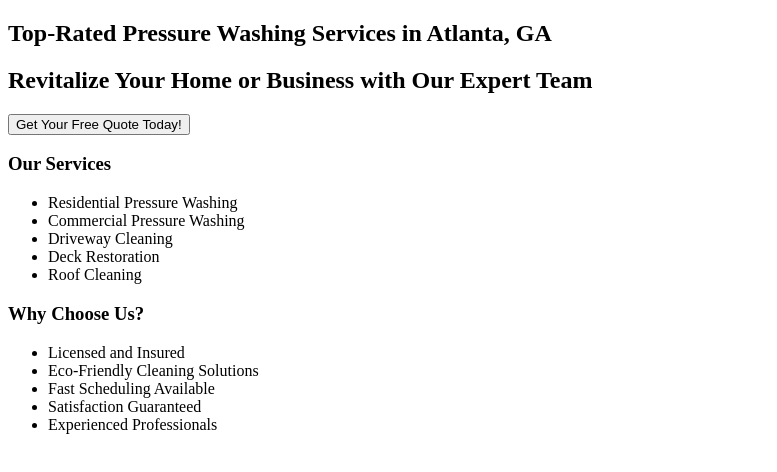
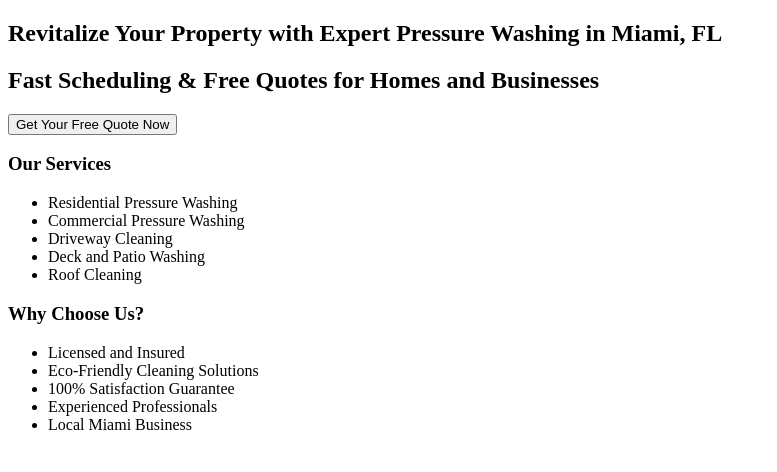
Before and after one commit to jagreen63/ai-business-builder-test-site-2, a Next.js app: page / in a window 1280 px wide. Shown: the top 472 px of the page, without its empty margins (0-777 px from the left). Built offline with nearby package versions, Linux system fonts and the light colour scheme.

Commit message:
site 24: Revitalize Your Property with Expert Pressure Washing in Mia

```diff
--- a/app/layout.tsx
+++ b/app/layout.tsx
@@ -1,7 +1,7 @@
 import React from 'react';
 export const metadata = {
-  title: 'Pressure Washing in Atlanta, GA - Free Quotes',
-  description: 'Atlanta\'s best pressure washing service. Fast scheduling & free quotes for homes and businesses.',
+  title: 'Top Pressure Washing Services in Miami, FL',
+  description: 'Get a free quote and fast scheduling for pressure washing in Miami. Perfect for homes and businesses!',
 };
 const RootLayout = ({ children }) => {
   return (
--- a/app/page.tsx
+++ b/app/page.tsx
@@ -3,9 +3,9 @@ const HomePage = () => {
   return (
     <main className="flex flex-col items-center justify-center min-h-screen bg-gray-100">
       <section className="text-center mt-10">
-        <h1 className="text-4xl font-bold text-gray-800">Top-Rated Pressure Washing Services in Atlanta, GA</h1>
-        <h2 className="text-xl text-gray-600 mt-2">Revitalize Your Home or Business with Our Expert Team</h2>
-        <button className="mt-4 px-6 py-2 text-white bg-blue-600 rounded hover:bg-blue-700">Get Your Free Quote Today!</button>
+        <h1 className="text-4xl font-bold text-gray-800">Revitalize Your Property with Expert Pressure Washing in Miami, FL</h1>
+        <h2 className="text-xl text-gray-600 mt-2">Fast Scheduling & Free Quotes for Homes and Businesses</h2>
+        <button className="mt-4 px-6 py-2 text-white bg-blue-600 rounded hover:bg-blue-700">Get Your Free Quote Now</button>
       </section>
       <section className="mt-10">
         <h3 className="text-2xl font-bold text-gray-800">Our Services</h3>
@@ -13,7 +13,7 @@ const HomePage = () => {
           <li>Residential Pressure Washing</li>
           <li>Commercial Pressure Washing</li>
           <li>Driveway Cleaning</li>
-          <li>Deck Restoration</li>
+          <li>Deck and Patio Washing</li>
           <li>Roof Cleaning</li>
         </ul>
       </section>
@@ -22,9 +22,9 @@ const HomePage = () => {
         <ul className="list-disc list-inside mt-2 text-gray-600">
           <li>Licensed and Insured</li>
           <li>Eco-Friendly Cleaning Solutions</li>
-          <li>Fast Scheduling Available</li>
-          <li>Satisfaction Guaranteed</li>
+          <li>100% Satisfaction Guarantee</li>
           <li>Experienced Professionals</li>
+          <li>Local Miami Business</li>
         </ul>
       </section>
     </main>
```
